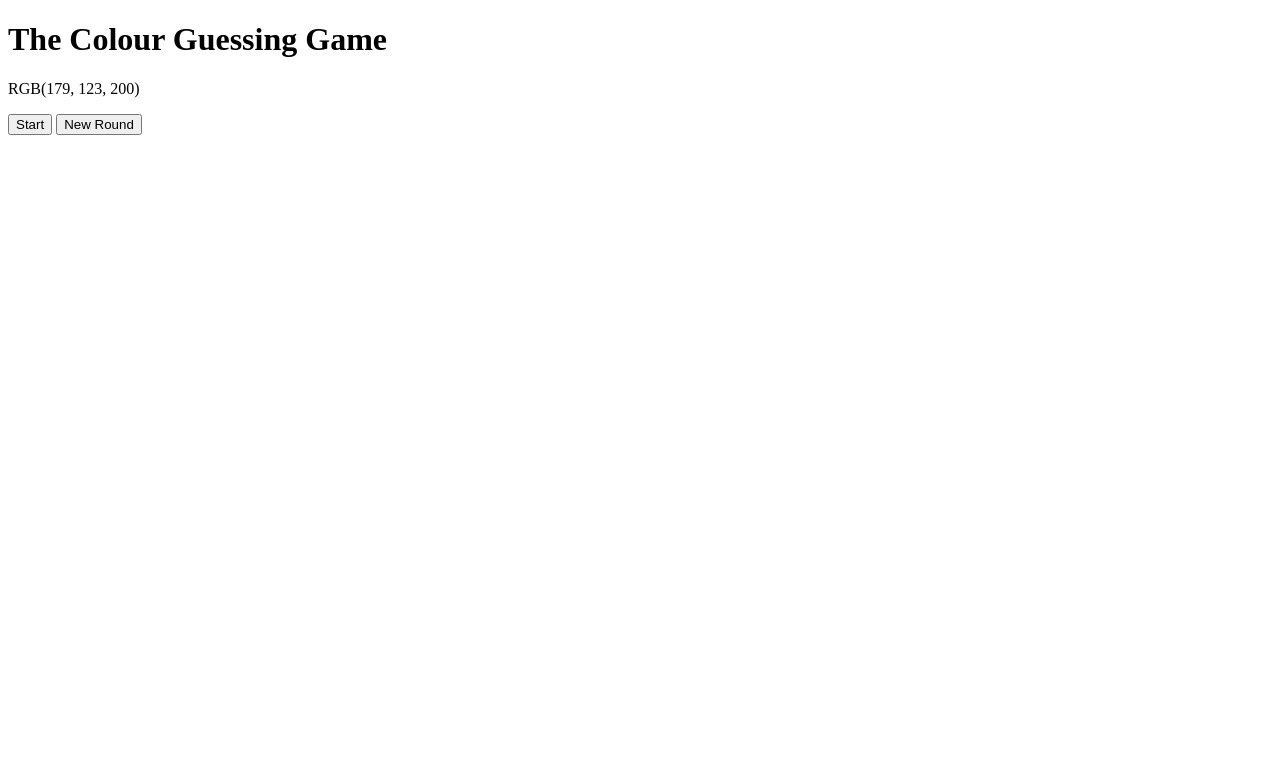
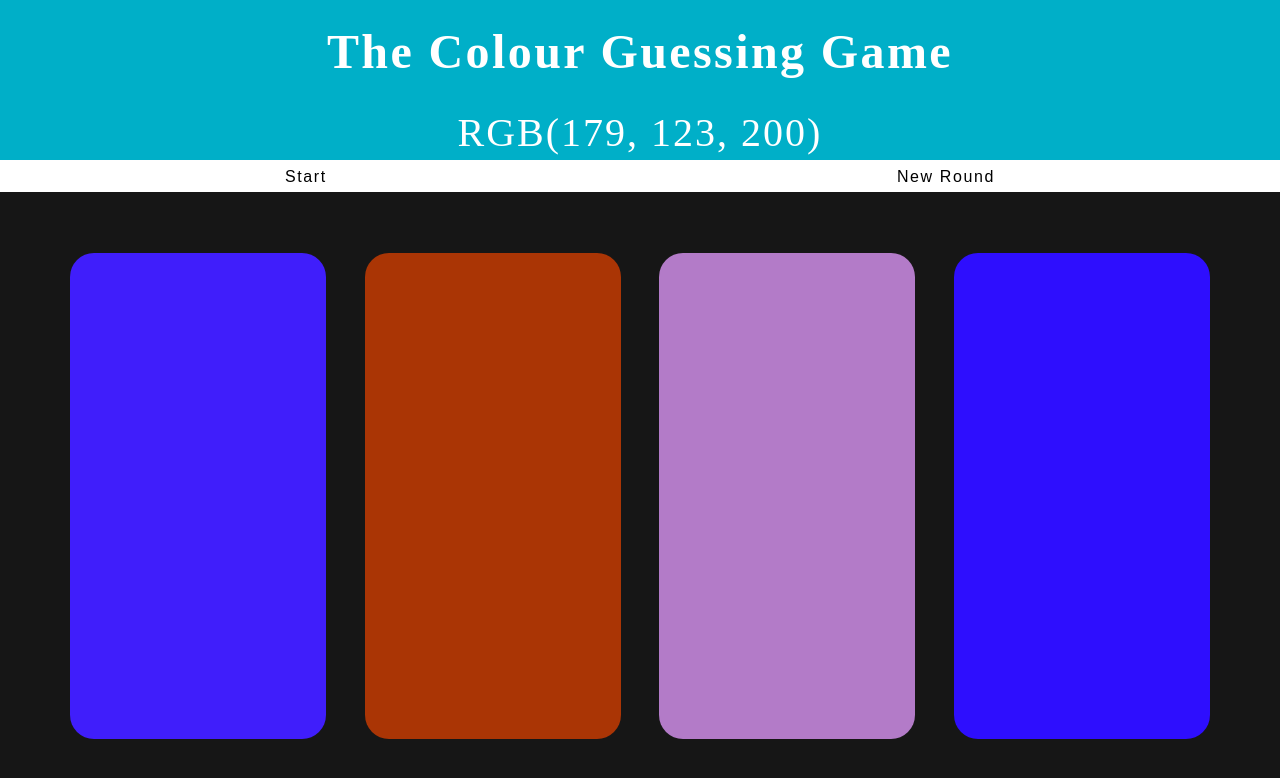
Before and after one commit to HarveyTopliss/colour-guessing-game, a plain HTML site: page colour guessing game/index.html in a window 1280 px wide. Drawn offline with Linux system fonts and the light colour scheme.

Commit message:
Add files via upload

```diff
--- a/colour guessing game/index.html
+++ b/colour guessing game/index.html
@@ -5,7 +5,7 @@
     <meta http-equiv="X-UA-Compatible" content="IE=edge" />
     <meta name="viewport" content="width=device-width, initial-scale=1.0" />
     <title>ColourGuessingGame</title>
-    <link rel="stylesheet" href="index.css" />
+    <link rel="stylesheet" href="style.css" />
   </head>
   <body>
     <div class="top-section">
```
